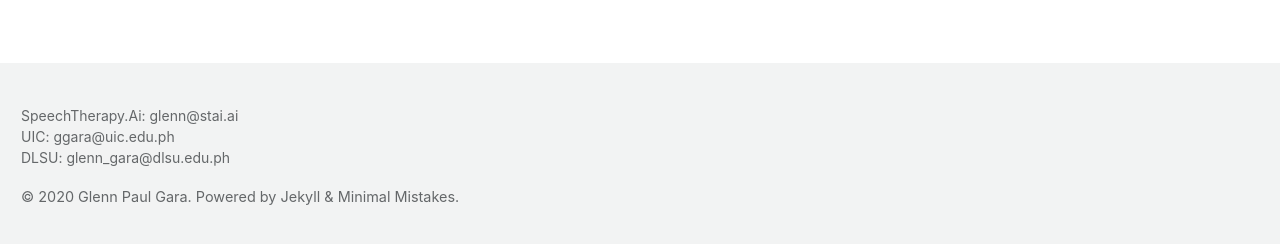
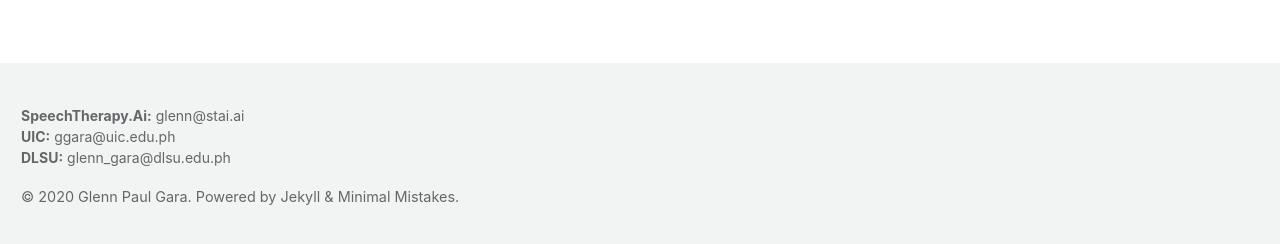
Before and after one commit to glenngara/glenngara.github.io, a Jekyll site: the page built from _pages/home.md, in a window 1280 px wide and 900 px high, scrolled down 1287 px. Shown: the part 650-894 px from the top of the window. Built offline with Jekyll 4.4.1, drawn with Linux system fonts in a browser that asks for light colours; cached includes are drawn as plain includes; nearby versions of some CDN libraries; part of the change alters nothing that is shown.

```diff
--- a/_includes/footer/custom.html
+++ b/_includes/footer/custom.html
@@ -1,7 +1,7 @@
 <!-- start custom footer snippets -->
 <p style="font-size:14px">
-  SpeechTherapy.Ai: glenn@stai.ai <br>
-  UIC: ggara@uic.edu.ph <br>
-  DLSU: glenn_gara@dlsu.edu.ph
+  <b>SpeechTherapy.Ai:</b> glenn@stai.ai <br>
+  <b>UIC:</b> ggara@uic.edu.ph <br>
+  <b>DLSU:</b> glenn_gara@dlsu.edu.ph
 </p>
 <!-- end custom footer snippets -->
```
